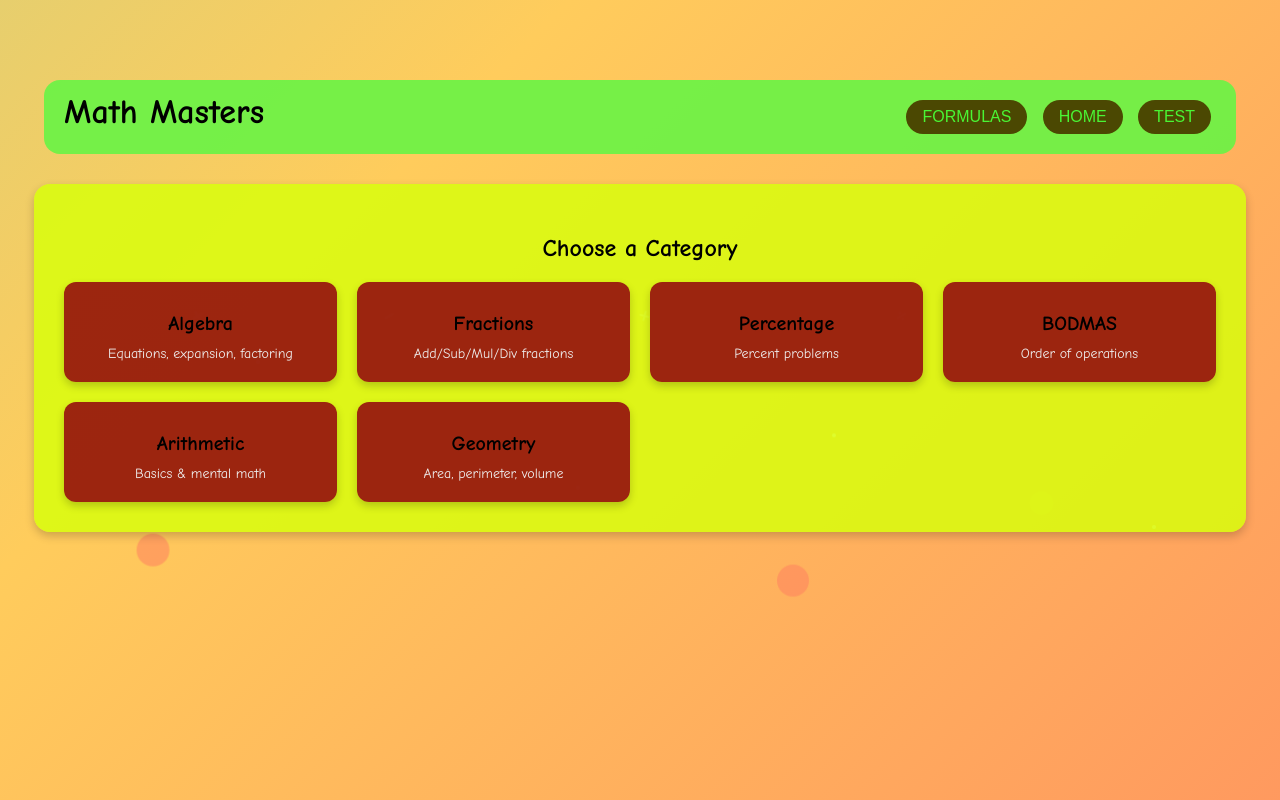
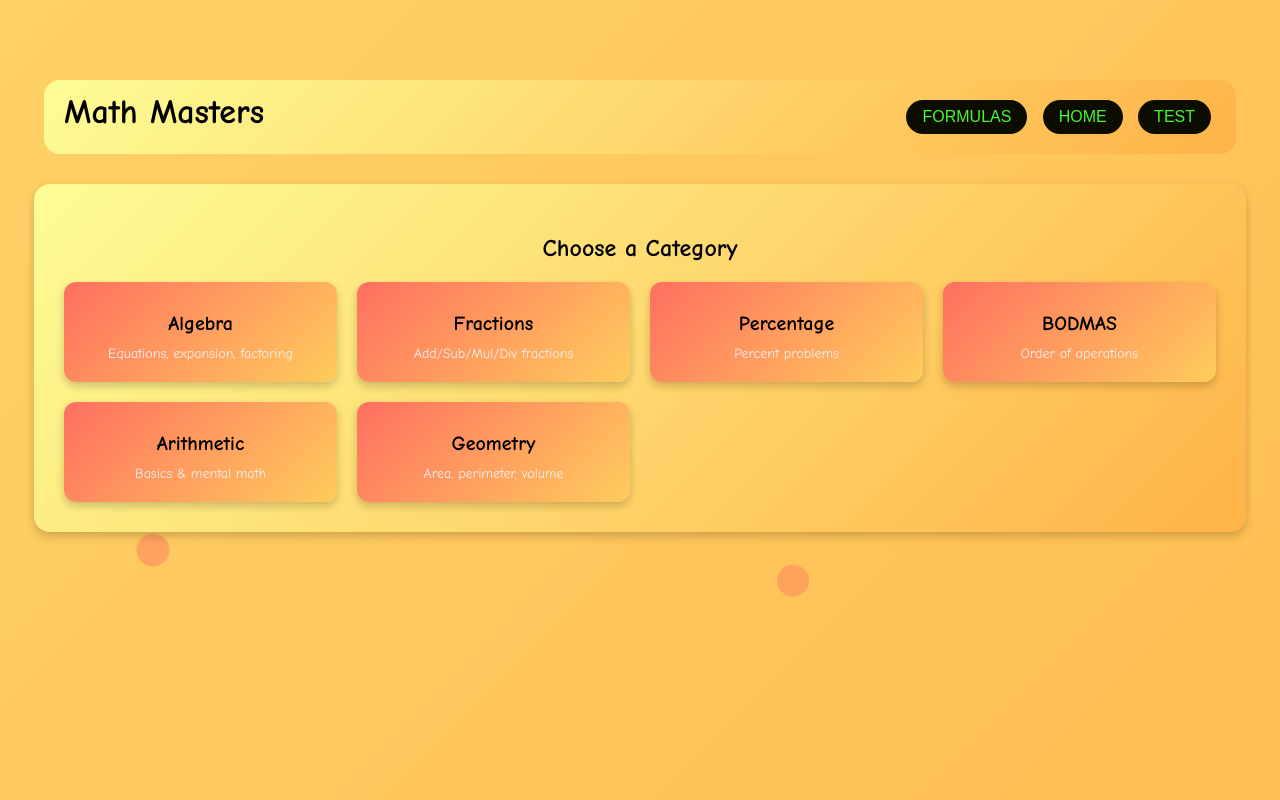
Before and after one commit to Rahulsahoo-123/MATH-GAME-ROHIT, a plain HTML site: page categories.html in a window 1280 px wide. Drawn offline with Linux system fonts and the light colour scheme.

Commit message:
categories.html

```diff
--- a/categories.html
+++ b/categories.html
@@ -12,7 +12,7 @@ padding: 0;
 min-height: 100vh;
 display: flex;
 flex-direction: column;
-background: linear-gradient(-45deg, #ff6f61, #ffcc5c, #88d8b0, #6c5ce7);
+background: linear-gradient(135deg,#fdfd96,#ffb347);
 background-size: 400% 400%;
 animation: gradientShift 12s ease infinite;
 font-family: 'Comic Sans MS', 'Segoe UI', sans-serif;
@@ -30,7 +30,7 @@ overflow-x: hidden;
     max-width: 1200px;
     width: 90%;
     margin: 80px auto 20px auto;
-    background: rgba(104, 244, 69, 0.9);
+    background:linear-gradient(135deg,#fdfd96,#ffb347);
     border-radius: 16px;
     padding: 15px 20px;
     display: flex;
@@ -56,7 +56,7 @@ overflow-x: hidden;
     padding: 8px 16px;
     border: none;
     border-radius: 20px;
-    background: #4b4802;
+    background: #0c0c00;
     color: #4af534;
     cursor: pointer;
     font-size: 16px;
@@ -72,7 +72,7 @@ overflow-x: hidden;
     max-width: 1200px;
     width: 90%;
     margin: 10px auto 40px auto;
-    background: rgba(217, 254, 12, 0.85);
+    background:linear-gradient(135deg,#fdfd96,#ffb347);
     padding: 30px;
     border-radius: 16px;
     box-shadow: 0px 4px 10px rgba(0,0,0,0.2);
@@ -93,7 +93,7 @@ overflow-x: hidden;
   }
 
   .card {
-    background: rgba(149, 15, 15, 0.9);
+    background: linear-gradient(135deg,#ff6f61,#ffcc5c);
     border-radius: 12px;
     padding: 20px;
     text-align: center;
```
